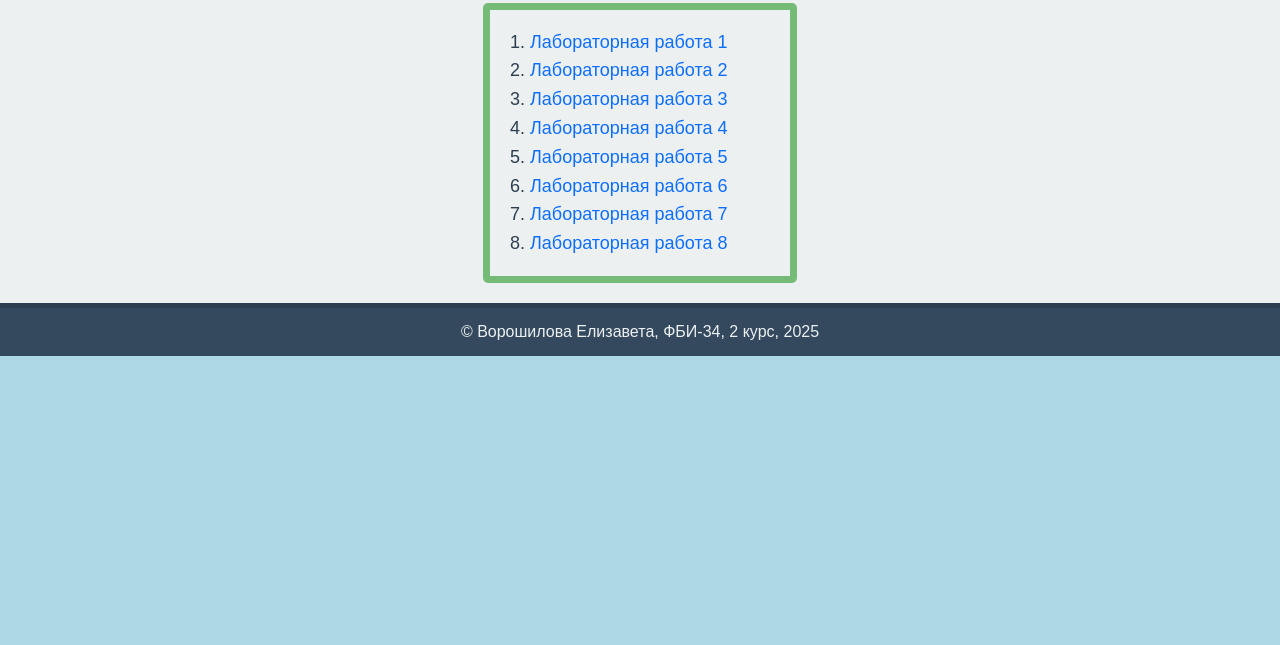
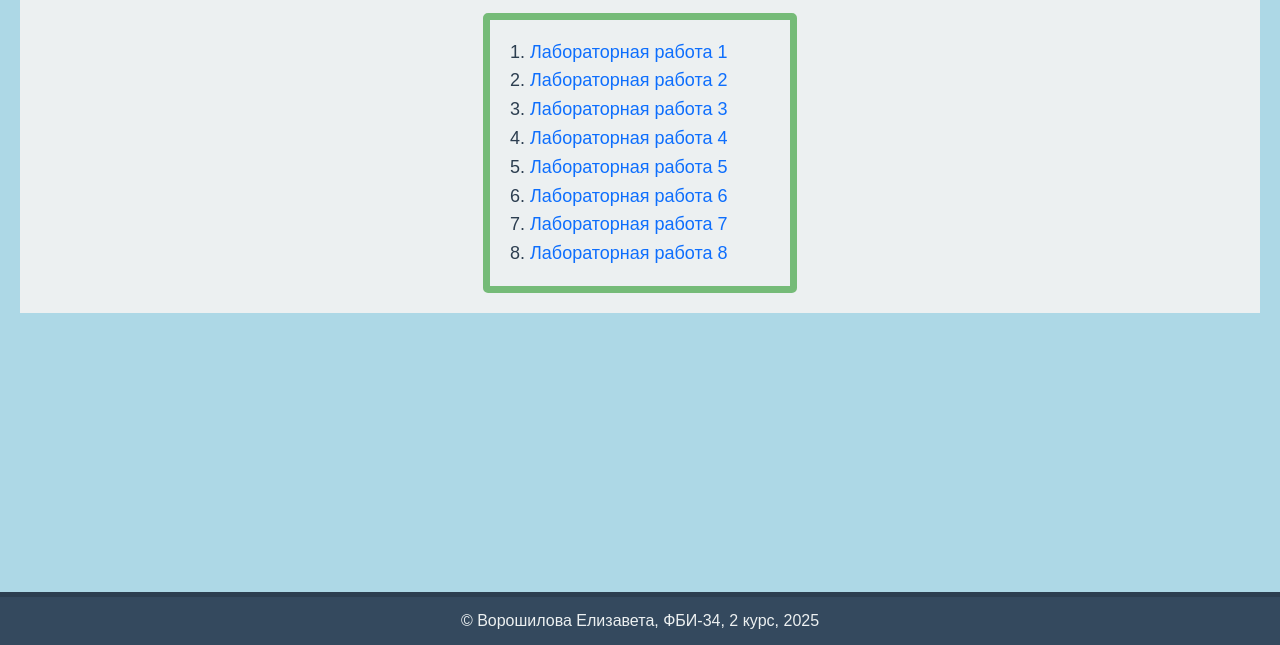
Before and after one commit to lizokelvo/web-front-labs, a plain HTML site: page index.html in a window 1280 px wide. Shown: the part 155-800 px from the top of the page. Drawn offline with Linux system fonts and the light colour scheme.

Commit message:
Фиксированное позиционирование

```diff
--- a/main.css
+++ b/main.css
@@ -60,6 +60,7 @@ main {
     padding: 20px;
     font-size: 18px;
     line-height: 1.6;
+    margin: 10px 20px 45px;
 }
 
 footer {
@@ -69,6 +70,10 @@ footer {
     text-align: center;
     font-size: 16px;
     border-top: 5px solid #2c3e50;
+    position: fixed;
+    bottom: 0;
+    right: 0;
+    left: 0;
 }
 
 h1 {
```
